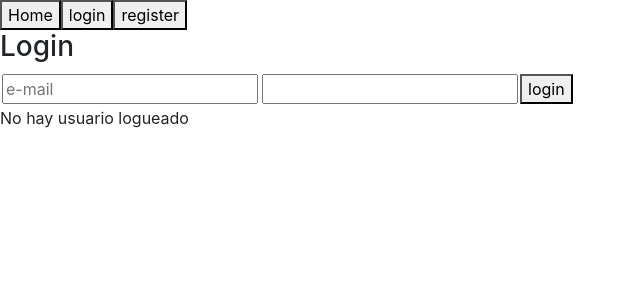
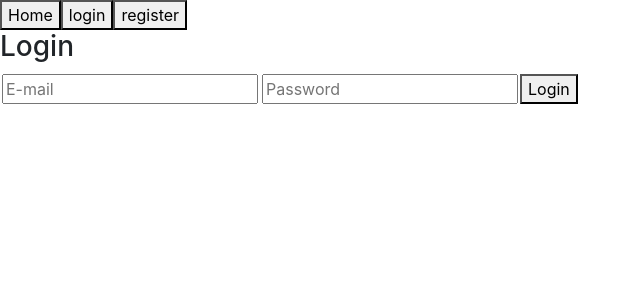
Before and after one commit to anapaulacello/conoce-cordoba, a React (Create React App) app in the folder conoce-mi-barrio/: page /login in a window 1280 px wide. Shown: the top 300 px of the page, without its empty margins (0-641 px from the left). Built offline with nearby package versions, Linux system fonts and the light colour scheme.

Commit message:
autentificacion falta el logout

```diff
--- a/conoce-mi-barrio/src/App.jsx
+++ b/conoce-mi-barrio/src/App.jsx
@@ -13,12 +13,14 @@ function App() {
   console.log('estado del usuario',user)
   const saveUser=(user)=>{
     setUser(user);
+
   }
   return (
     <div>
       <Router>
-      <UserContext.Provider value={{user}}>
+      <UserContext.Provider value={{user,saveUser}}>
         <Navigation></Navigation>
+        {user ? <p>Hola: {user.name}</p> : null}
           <Switch>
             <Route exact path="/" component={Home} />
             <Route path="/login" component={Login}></Route>
@@ -27,6 +29,11 @@ function App() {
               authenticated={authenticated}
               path="/about"
               render={(props) => <About user={user} {...props} />}
+            ></AuthRoute>
+              <AuthRoute
+              authenticated={authenticated}
+              path="/restaurants"
+              render={(props) => <Restaurant user={user} {...props} />}
             ></AuthRoute>
 {/*             <Route exact path="/restaurants" component={Restaurant} />
             <Route exact path="/cultures" component={Culture} />
--- a/conoce-mi-barrio/src/api/fetch_routes.js
+++ b/conoce-mi-barrio/src/api/fetch_routes.js
@@ -1,4 +1,4 @@
-const BASE_URL=`http://localhost:3000`
+const BASE_URL=`https://backend-cordoba.vercel.app`
 const GET_RESTAURANTS=`${BASE_URL}/action/name/restaurant`
 const REGISTER_USER = `${BASE_URL}/user/register`;
 const LOGIN_USER = `${BASE_URL}/user/login`;
--- a/conoce-mi-barrio/src/components/LoginForm/LoginForm.jsx
+++ b/conoce-mi-barrio/src/components/LoginForm/LoginForm.jsx
@@ -1,40 +1,42 @@
-import React,{useContext, useState} from 'react'
-import {loginUser} from "../../api/fetch_user"
-import { UserContext } from '../../App'
+import React, { useContext, useState } from "react";
+import { useHistory } from "react-router-dom";
+import { loginUser } from "../../api/fetch_user";
+import { UserContext } from "../../App";
 
 const LoginForm = () => {
-    const{user,saveUser}=useContext(UserContext);
-    const[error, setError]=useState('');
+  const { user, saveUser } = useContext(UserContext);
+  const [error, setError] = useState("");
+  const history = useHistory();
 
-    const submitForm= async ev=>{
+  const submitForm = async (ev) => {
     ev.preventDefault();
-        setError("");
     try {
-            const{email,password}=ev.target;
-            const form={
-                email:email.value,
-                password:password.value
-            }
+      const { email, password } = ev.target;
 
-            const userDB=await loginUser(form)
-            console.log(userDB.data.user)
-            saveUser(userDB.data.user)
+      const form = {
+        email: email.value,
+        password: password.value,
+      };
+
+      const userDB = await loginUser(form);
+      saveUser(userDB.data.user);
+      history.push("/about");
     } catch (error) {
-            console.log("Error -> Login", error);
       setError(error.message);
     }
-    }
+  };
 
   return (
+    <>
       <div>
         <form onSubmit={submitForm}>
-                <input type="text" name="email" placeholder="e-mail"></input>
-                <input type="text" name="password"></input>
-                <button type="submit">login</button>
+          <input type="text" name="email" placeholder="E-mail" />
+          <input type="password" name="password" placeholder="Password" />
+          <button type="submit">Login</button>
         </form>
-            <p>{!user?"No hay usuario logueado":user.name}</p>
       </div>
-    )
-}
+    </>
+  );
+};
 
-export default LoginForm
+export default LoginForm;
--- a/conoce-mi-barrio/src/core/Navigation.jsx
+++ b/conoce-mi-barrio/src/core/Navigation.jsx
@@ -9,6 +9,21 @@ const Navigation = () => {
         <Link to="/">
           <button>Home</button>
         </Link>
+        {user?(
+          <Link to="/restaurants">
+          <button>restaurants</button>
+        </Link>
+        ):null}
+        {user?(
+          <Link to="/cultures">
+          <button>cultures</button>
+        </Link>
+        ):null}
+        {user?(
+          <Link to="/discos">
+          <button>discos</button>
+        </Link>
+        ):null}
         {user?(
           <Link to="/about">
           <button>about</button>
@@ -24,12 +39,17 @@ const Navigation = () => {
             <button>Disco</button>
           </Link>
         ):null} */}
-        <Link to="login">
-          <button>login</button>
-        </Link>
-        <Link to="register">
+        {user==null?(
+          <Link to="login">
+            <button>login</button>
+          </Link>
+        ):null}
+        {user==null?(
+          <Link to="register">
           <button>register</button>
         </Link>
+        ):null}
+
 {/*         <Link to="/about">
           <button>About</button>
         </Link> */}
--- a/conoce-mi-barrio/src/pages/Culture/Culture.jsx
+++ b/conoce-mi-barrio/src/pages/Culture/Culture.jsx
@@ -5,7 +5,7 @@ import React from 'react'
 
 
 
- const Restaurant = () => {
+ const Culture = () => {
      const BASEURL="https://backend-cordoba.vercel.app";
      const ITEMSURL="/action/name/culture";
      const [error,setError]=useState(null);
@@ -46,4 +46,4 @@ import React from 'react'
 
  };
 
- export default Restaurant
+ export default Culture
--- a/conoce-mi-barrio/src/pages/Disco/Disco.jsx
+++ b/conoce-mi-barrio/src/pages/Disco/Disco.jsx
@@ -5,7 +5,7 @@ import React from 'react'
 
 
 
- const Restaurant = () => {
+ const Disco = () => {
      const BASEURL="https://backend-cordoba.vercel.app";
      const ITEMSURL="/action/name/disco";
      const [error,setError]=useState(null);
@@ -46,4 +46,4 @@ import React from 'react'
 
  };
 
- export default Restaurant
+ export default Disco
--- a/conoce-mi-barrio/src/pages/index.js
+++ b/conoce-mi-barrio/src/pages/index.js
@@ -2,7 +2,7 @@ import About from "./About/About";
 import Culture from "./Culture/Culture"
 import Disco from "./Disco/Disco"
 import Home from "./Home/Home"
-import Restaurant from "./Disco/Disco";
+import Restaurant from "./Restaurant/Restaurant";
 import Login from "./Login/Login"
 import Register from "./Register/Register"
 
```
Lines whose indentation alone changed are shown as unchanged.
